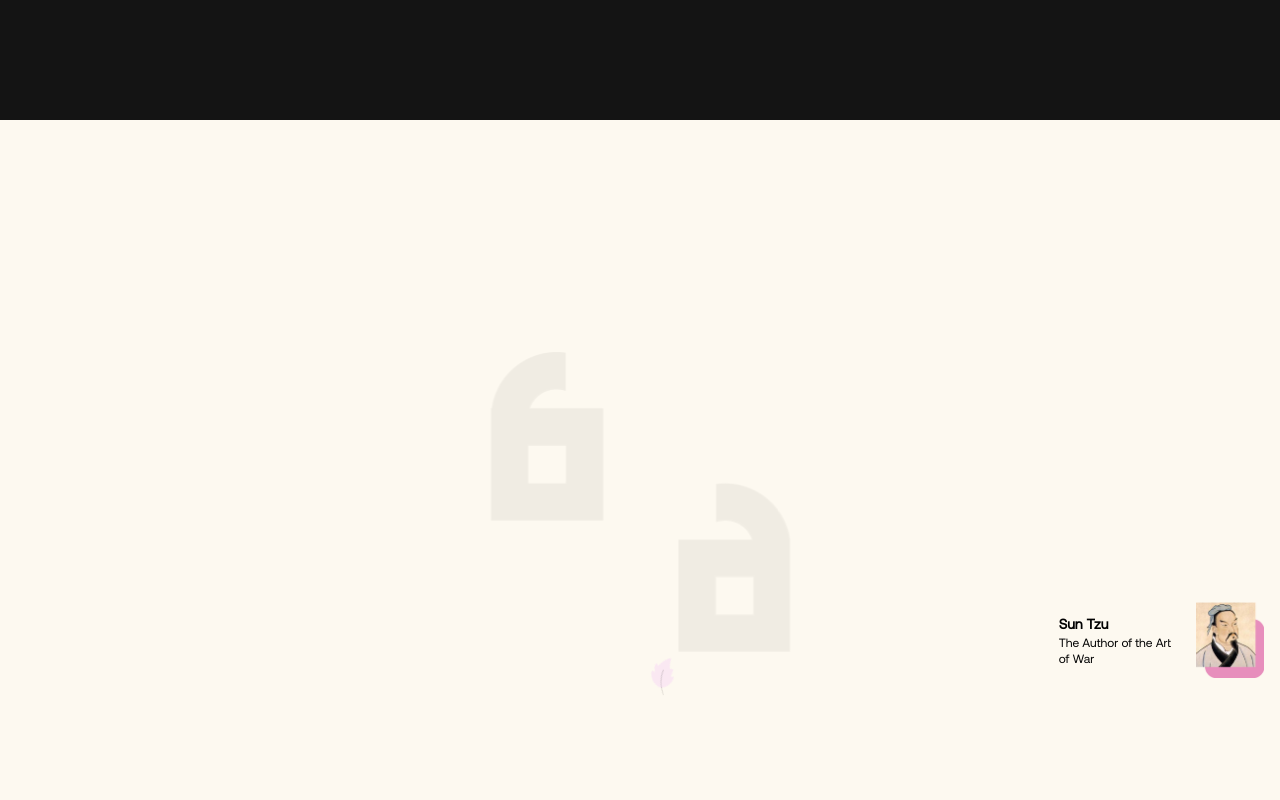
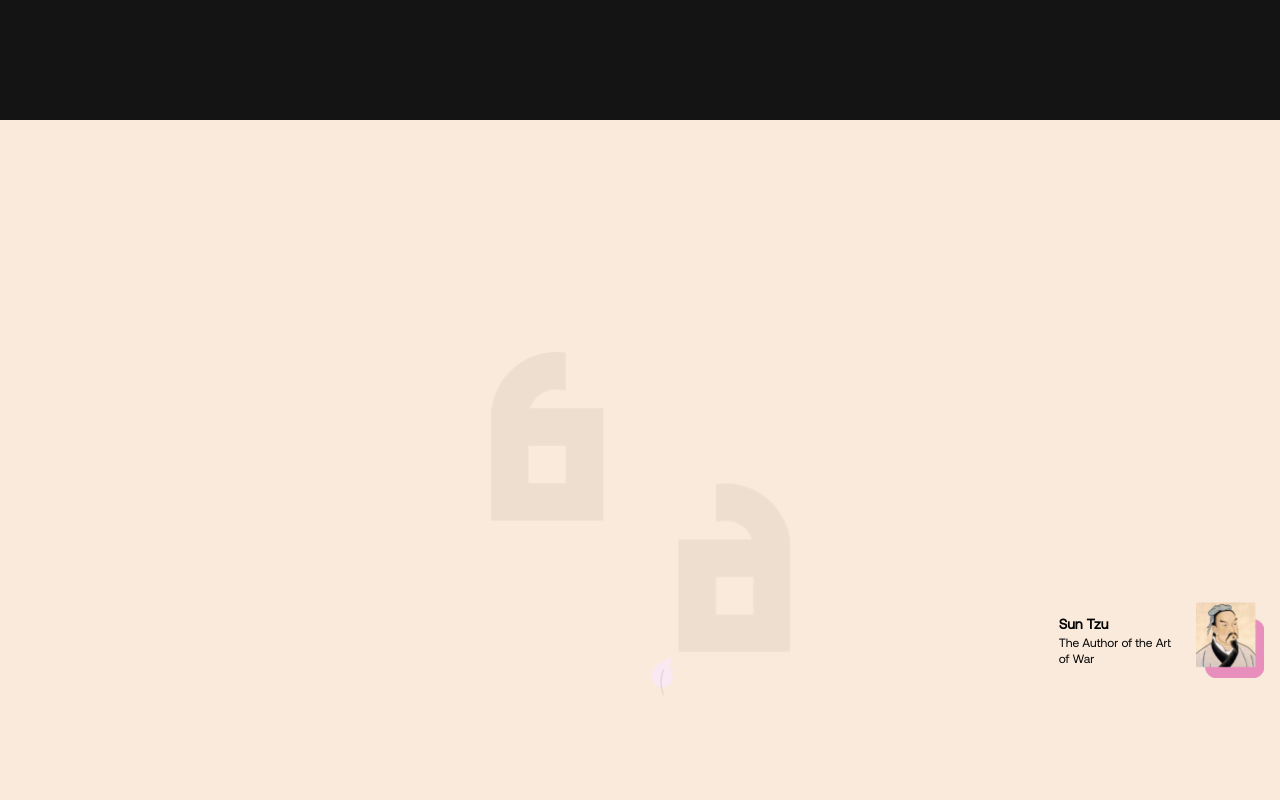
Before and after one commit to ebubesunday16/The-Software-Engineer-You-Wished-You-Hired, a Next.js app: page / in a window 1280 px wide. Shown: the part 2280-3080 px from the top of the page. Built offline with nearby package versions, Linux system fonts and the light colour scheme.

Commit message:
tweak 3.7

```diff
--- a/component/LandingPage/FunFact.tsx
+++ b/component/LandingPage/FunFact.tsx
@@ -25,7 +25,7 @@ const FunFact = () => {
     ref={pageRef}
     >
       <motion.div
-      className='h-screen bg-[#FDF9F0] rounded-t-[16px] sticky top-0 flex flex-col items-center space-y-16 justify-center  px-4'
+      className='h-screen bg-[#faeadc] rounded-t-[16px] sticky top-0 flex flex-col items-center space-y-16 justify-center  px-4'
       style={{
         borderTopLeftRadius: useTransform(scrollYProgress, [0, 0.1, 0.2, 0.3], [72, 24, 16, 0]),
         borderTopRightRadius: useTransform(scrollYProgress, [0, 0.1, 0.2, 0.3], [72, 24, 16, 0]),
```
